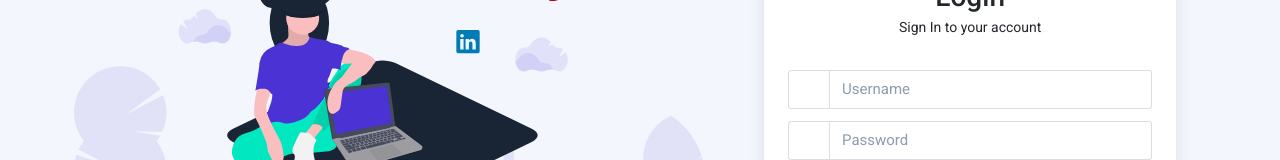
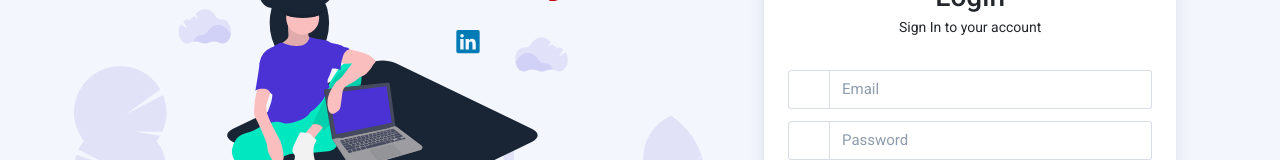
Before and after one commit to piyushNextupgrad/electricityEmployee, a Next.js app: page / in a window 1280 px wide. Shown: the part 245-405 px from the top of the page. Built offline with nearby package versions, Linux system fonts and the light colour scheme; some icons are missing.

Commit message:
added login api

```diff
--- a/pages/index.js
+++ b/pages/index.js
@@ -32,6 +32,10 @@ export default function Home() {
   //function to manage login form
   async function handleSubmit(event) {
     event.preventDefault();
+
+    if (email == "" && pass == "") {
+      toast.error("Please fill out all the fields.");
+    } else {
       setisSubmitingLoader(true);
       const result = await postData("/login", { email: email, password: pass });
       console.log("result", result);
@@ -43,6 +47,7 @@ export default function Home() {
       } else {
         setisSubmitingLoader(false);
         toast.error("Login Failed");
+      }
     }
   }
   return (
@@ -89,7 +94,11 @@ export default function Home() {
                         <input
                           type="email"
                           className="form-control"
-                          placeholder="Username"
+                          placeholder="Email"
+                          required={true}
+                          onChange={(e) => {
+                            setEmail(e?.target?.value);
+                          }}
                         />
                       </div>
                       <div className="input-group mb-4">
@@ -100,6 +109,10 @@ export default function Home() {
                           type="password"
                           className="form-control"
                           placeholder="Password"
+                          required={true}
+                          onChange={(e) => {
+                            setPass(e?.target?.value);
+                          }}
                         />
                       </div>
                       <div className="row mb-0">
```
Also changed, not shown: 1 other file (tests, documents, lock files or other folders). Lines whose indentation alone changed are shown as unchanged.
